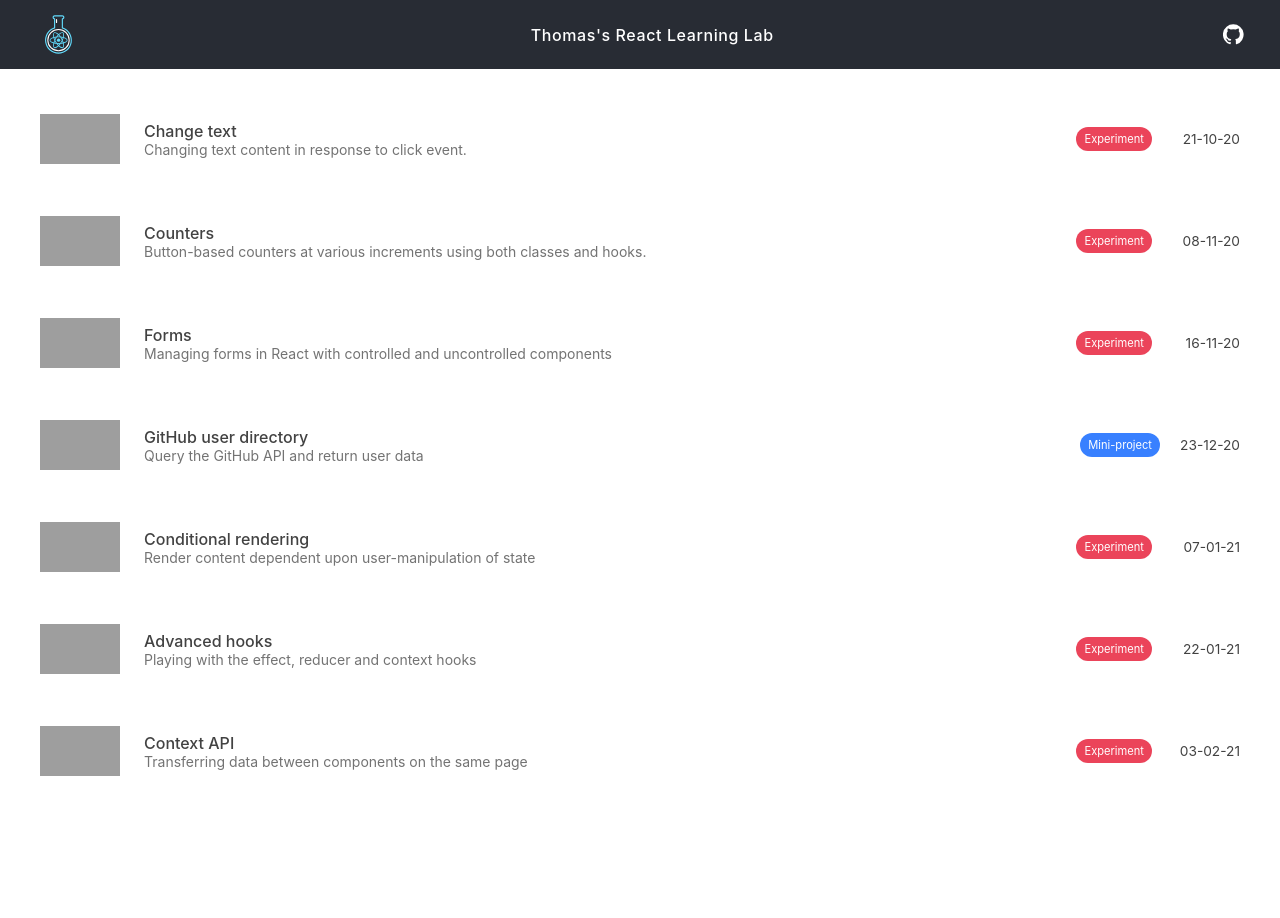
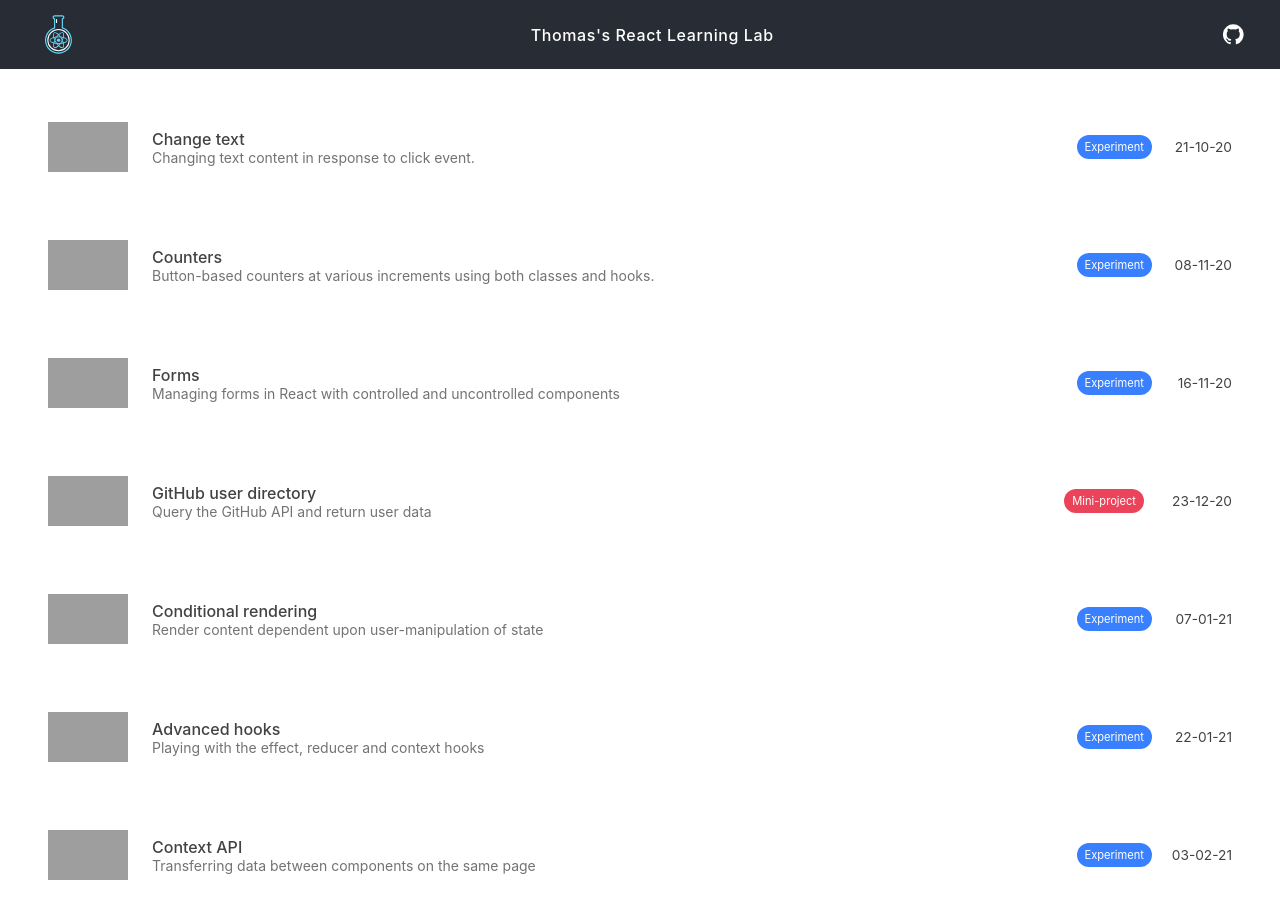
Before and after one commit to thomasabishop/react-learning-lab, a React (Create React App) app: page / in a window 1280 px wide. Shown: the top 918 px of the page. Before the commit the page ends 810 px from the top, so only its background shows below. Built offline with nearby package versions, Linux system fonts and the light colour scheme; grey boxes are pictures that could not be loaded.

Commit message:
Refine launch page appearance

```diff
--- a/src/ui/Listing.jsx
+++ b/src/ui/Listing.jsx
@@ -5,8 +5,9 @@ const useStyles = makeStyles(() => ({
     display: 'grid',
     gridTemplateColumns: 'minmax(60px, 80px) 2fr 1fr 80px',
     gridTemplateRows: 'minMax(50px, 70px)',
-    padding: '.5rem',
+    padding: '1rem',
     marginBottom: '1rem',
+    borderRadius: '6px',
     cursor: 'pointer',
     '&:hover': {
       backgroundColor: '#f3f3f3',
@@ -97,19 +98,18 @@ function Listing(props) {
               size="small"
               color="secondary"
               label={props.taskType}
-              className={classes.chip}
+              className={classes.chipBlue}
             />
           ) : (
             <Chip
               size="small"
               color="secondary"
               label={props.taskType}
-              className={classes.chipBlue}
+              className={classes.chip}
             />
           )}
         </div>
         <Typography className={classes.date}>{props.date}</Typography>
-        <Typography></Typography>
       </div>
     </Link>
   );
```
Also changed, not shown: 1 other file (tests, documents, lock files or other folders).
